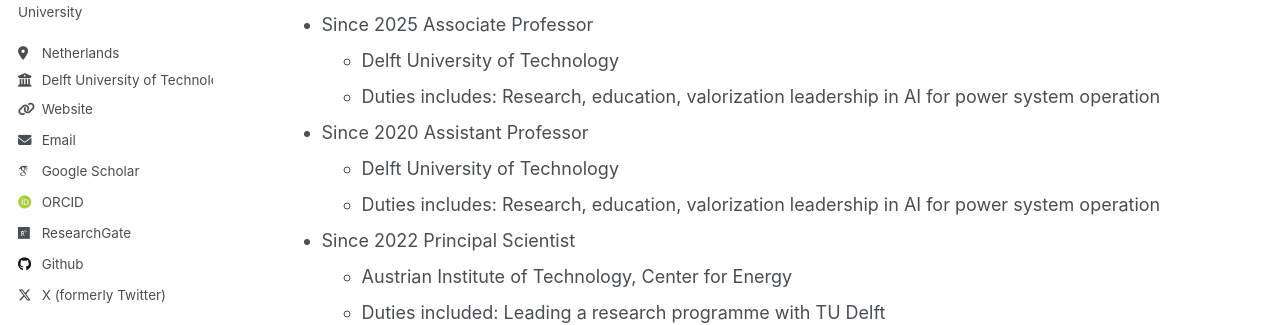
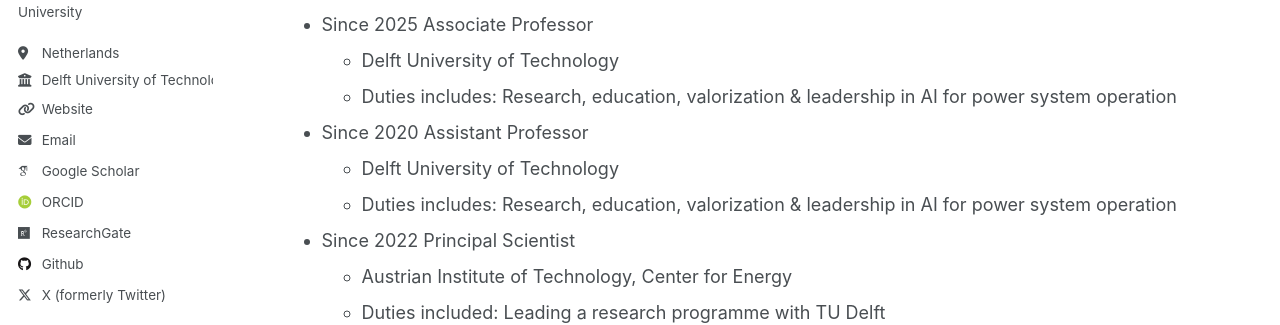
Before and after one commit to JochenC/JochenC.github.io, a Jekyll site: the page built from _pages/cv.md, in a window 1280 px wide and 900 px high. Shown: the part 421-746 px from the top of the window. Built offline with Jekyll 4.4.1, drawn with Linux system fonts in a browser that asks for light colours; some web fonts are replaced.

Commit message:
Update cv.md

```diff
--- a/_pages/cv.md
+++ b/_pages/cv.md
@@ -20,11 +20,11 @@
 ======
 * Since 2025 Associate Professor
   * Delft University of Technology
-  * Duties includes: Research, education, valorization leadership in AI for power system operation
+  * Duties includes: Research, education, valorization & leadership in AI for power system operation
 
 * Since 2020 Assistant Professor
   * Delft University of Technology
-  * Duties includes: Research, education, valorization leadership in AI for power system operation
+  * Duties includes: Research, education, valorization & leadership in AI for power system operation
 
 * Since 2022 Principal Scientist
   * Austrian Institute of Technology, Center for Energy
```
